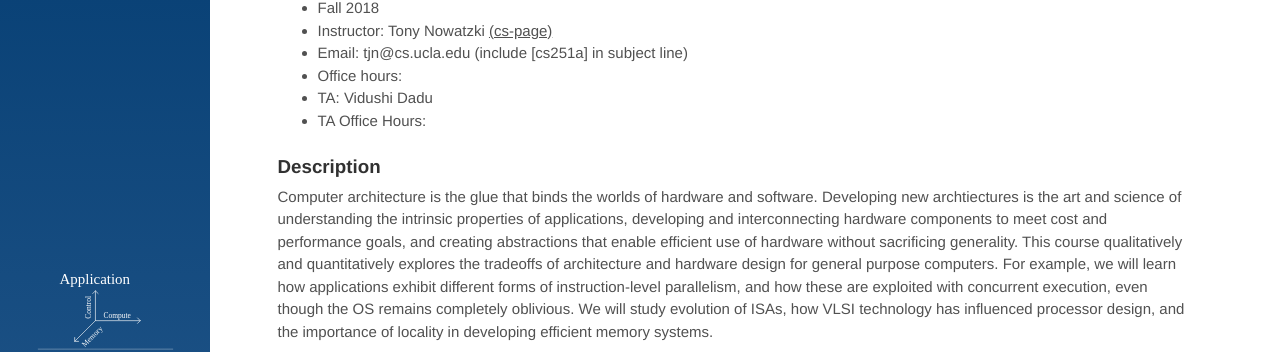
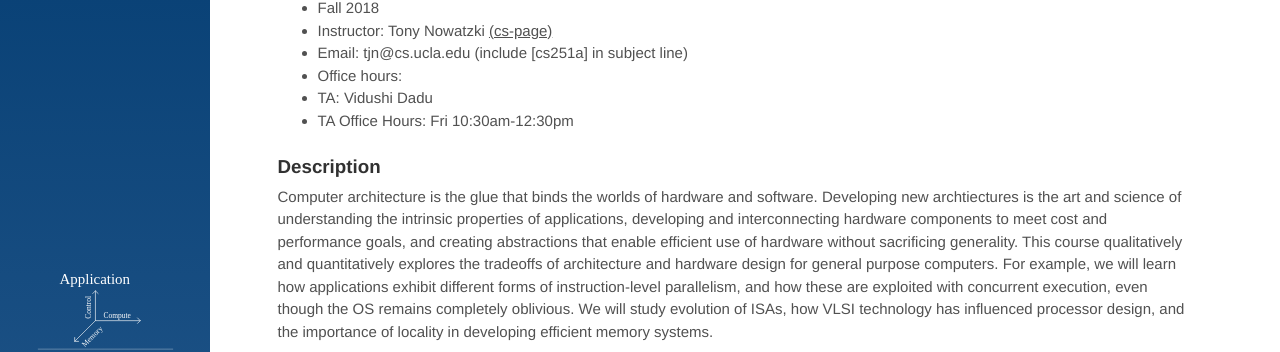
Before and after one commit to PolyArch/cs259, a Jekyll site: the page built from index.md, in a window 1280 px wide. Shown: the part 116-468 px from the top of the page. Built offline with Jekyll 4.4.1, drawn with Linux system fonts in a browser that asks for light colours.

Commit message:
Updated TA's office hours

```diff
--- a/index.md
+++ b/index.md
@@ -10,7 +10,7 @@ title: Overview
 * Email: tjn@cs.ucla.edu (include [cs251a] in subject line)
 * Office hours:
 * TA: Vidushi Dadu
-* TA Office Hours:
+* TA Office Hours: Fri 10:30am-12:30pm
 
 ### Description
 
```
